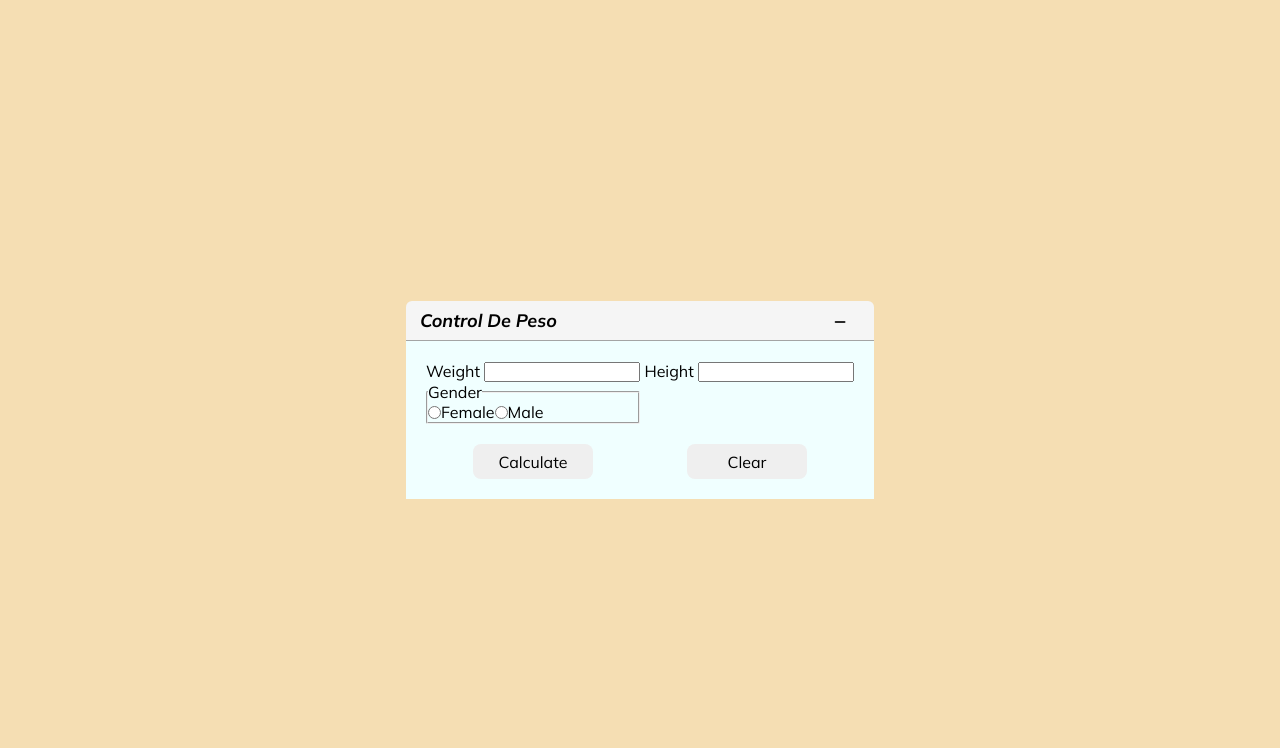
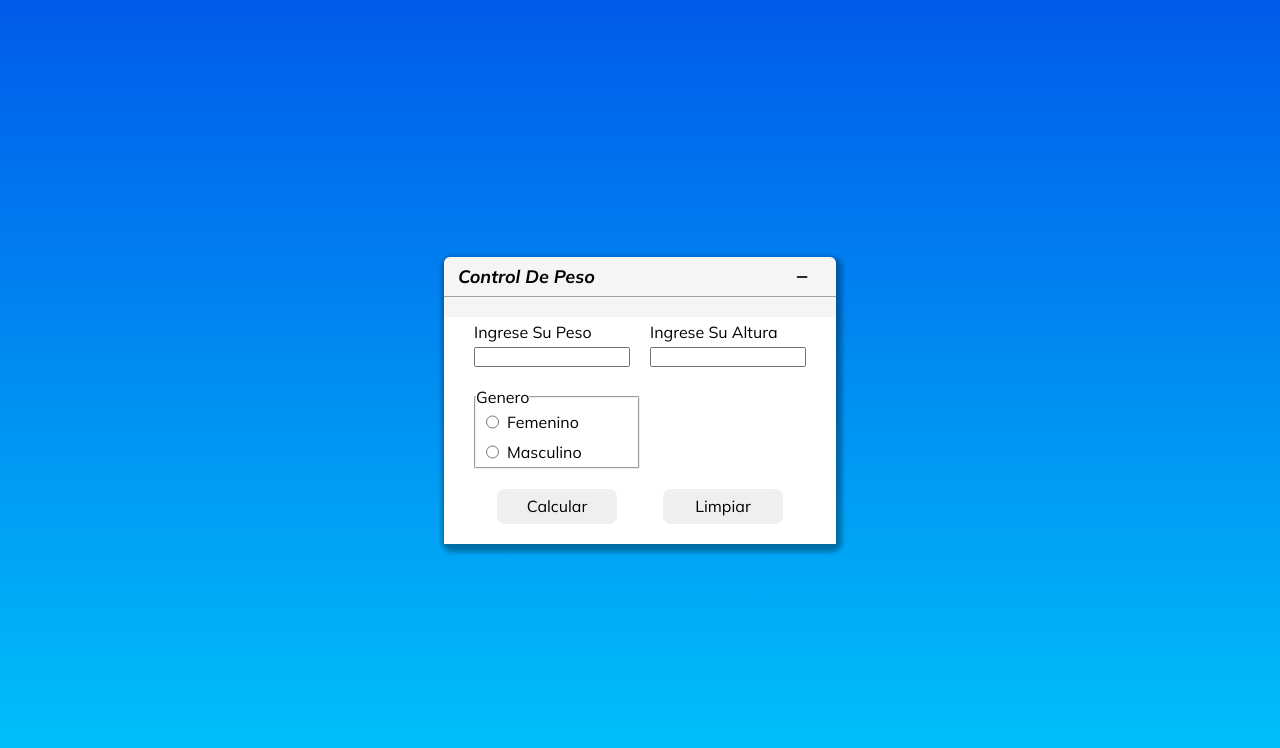
Before and after one commit to joseomarrb/Control-De-Peso, a plain HTML site: page index.html in a window 1280 px wide. Drawn offline with Linux system fonts and the light colour scheme; a web font is replaced by a local one.

```diff
--- a/index.html
+++ b/index.html
@@ -22,18 +22,32 @@
 
         <form id="content">
 
-            <label for="weight">Weight</label>
-            <input type="number" name="weight">
+            <div class="contenido">
 
-            <label for="height">Height</label>
-            <input type="number" name="height">
+                <div class="container-peso">
+                    <label for="weight">Ingrese Su Peso</label>
+                    <input type="number" id="weight" name="weight">
+                </div>
+
+                <div class="container-altura">
+                    <label for="height">Ingrese Su Altura</label>
+                    <input type="number" id="height" name="height">
+                </div>
+
+            </div>
 
             <fieldset id="box">
-                <legend>Gender</legend>
-                <input type="radio" name="female" id="">
-                <label for="female">Female</label>
-                <input type="radio" name="male" id="">
-                <label for="male">Male</label>
+                <legend>Genero</legend>
+                <div class="boxs">
+                    <input id="female" type="radio" name="female" id="">
+                    <label for="female">Femenino</label>
+                </div>
+
+                <div class="boxs">
+                    <input id="male" type="radio" name="male" id="">
+                    <label for="male">Masculino</label>
+                </div>
+
             </fieldset>
 
             <section id="box-img">
@@ -41,8 +55,8 @@
             </section>
 
             <section id="buttons">
-                <button id="calculate">Calculate</button>
-                <button id="clear">Clear</button>
+                <button id="calculate">Calcular</button>
+                <button id="clear">Limpiar</button>
             </section>
 
         </form>
--- a/script.js
+++ b/script.js
@@ -0,0 +1,9 @@
+const main = document.querySelector("#main");
+const btnMinimizar = document.querySelector(".buttons-hidden button");
+const mensaje = document.querySelector("#message");
+const inputAltura = document.querySelector("#height");
+const inputPeso = document.querySelector("#weight");
+const inputMasculino = document.querySelector("#male");
+const inputFemenino = document.querySelector("#female");
+const btnCalcular = document.querySelector("#calculate");
+const btnLimpiar = document.querySelector("#clear");
--- a/styles.css
+++ b/styles.css
@@ -13,11 +13,12 @@ body{
     justify-content: center;
     width: 100%;
     height: 100vh;
-    background-color: wheat;
+    background-image: linear-gradient(to top, #00c6fb 0%, #005bea 100%);
 }
 
 #main{
     max-width: 900px;
+    box-shadow: 2px 4px 5px 4px #0005;
     /* height: 400px; */
     background-color: whitesmoke;
     border-radius: 6px;
@@ -46,14 +47,14 @@ body{
 
 #content{
 
-    background-color: azure;
-    padding: 20px;
+    background-color: rgb(255, 255, 255);
+    padding: 0px 30px 20px;
 }
 
 #box{
     display: flex;
-    align-items: center;
-    flex-direction: row;
+    /* align-items: center; */
+    flex-direction: column;
     width: 50%;
     border-radius: 2px;
 }
@@ -62,6 +63,14 @@ body{
     background-color: red;
     border-radius: 50%;
     display: block;
+}
+
+#box .boxs{
+    display: flex;
+    gap: 8px;
+    padding: 0 10px;
+    /* align-items: center; */
+    justify-content: start;
 }
 
 #buttons{
@@ -86,3 +95,20 @@ body{
 #buttons button:hover{
     background-color: aqua;
 }
+
+.container-peso, .container-altura{
+    display: flex;
+    align-items: start;
+    flex-direction: column;
+}
+
+.contenido{
+    display: flex;
+    gap: 20px;
+    margin: 20px 0;
+}
+
+#content label{
+    font-size: 16px;
+    margin: 5px 0;
+}
```
